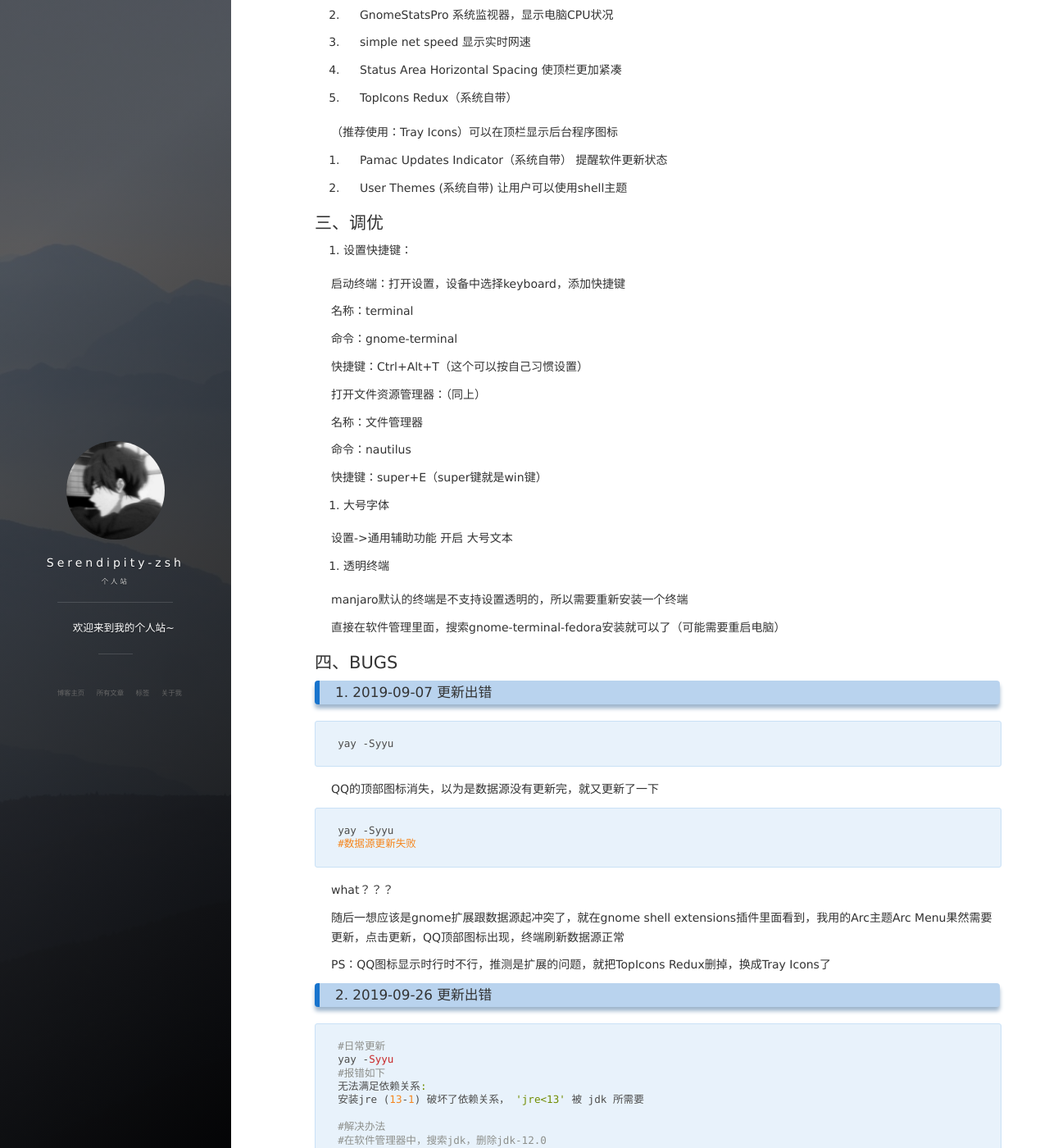
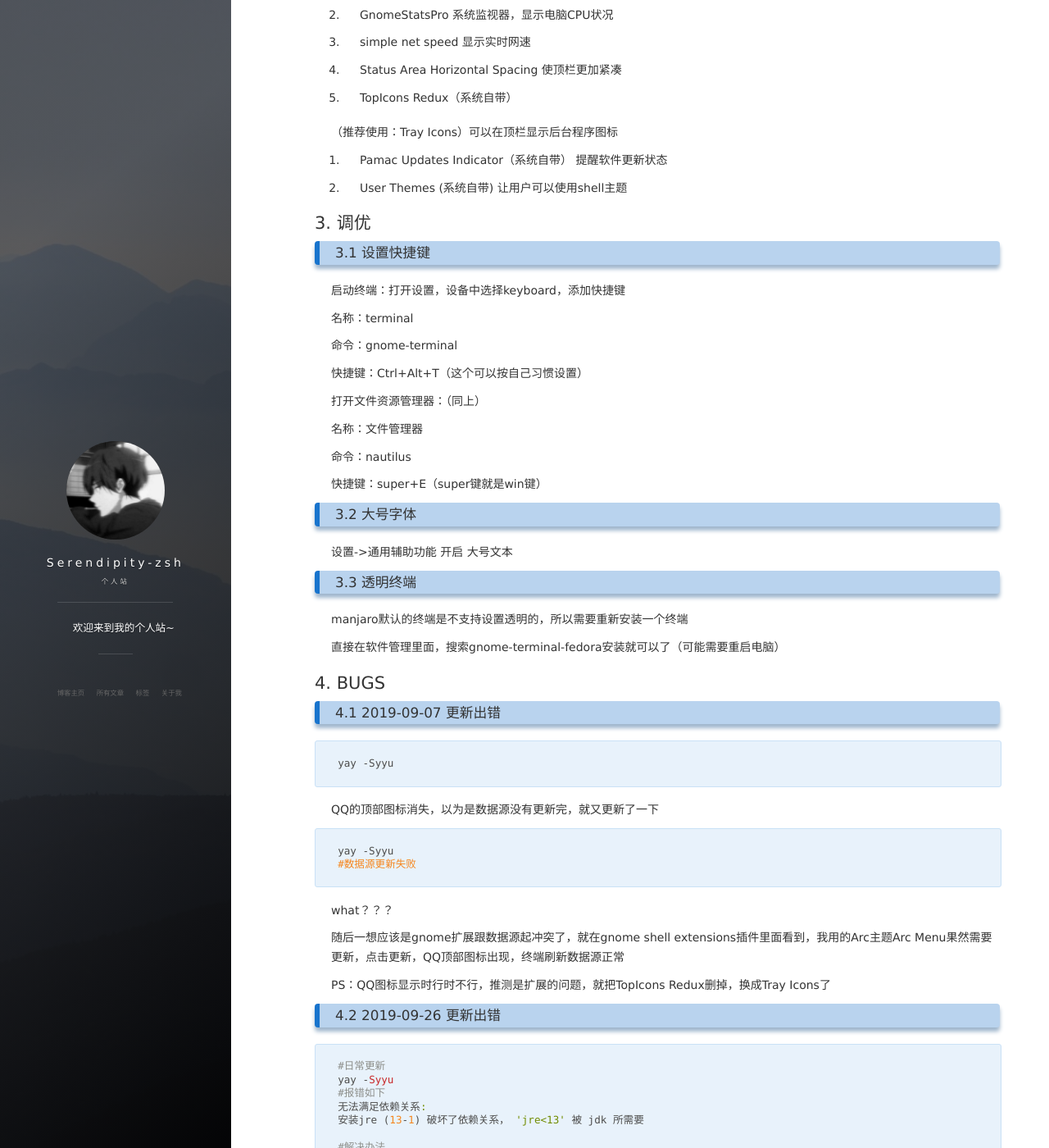
Before and after one commit to Serendipity-zsh/Serendipity-zsh.github.io, a Jekyll site: the page built from _posts/2019-08-16-Manjaro-Gnome美化调优.md, in a window 1280 px wide and 1400 px high, scrolled down 739 px. Shown: the whole window at 82% size. Built offline with Jekyll 4.4.1, drawn with Linux system fonts in a browser that asks for light colours; nearby versions of some CDN libraries; comment, search, counter and statistics services are not loaded; some of the changed text lies outside the part shown.

Commit message:
feat add

````diff
--- a/_posts/2019-08-16-Manjaro-Gnome美化调优.md
+++ b/_posts/2019-08-16-Manjaro-Gnome美化调优.md
@@ -8,11 +8,11 @@ tag: Manjaro
 
 # Manjaro-Gnome 美化调优
 
-## 一、安装插件
+## 1. 安装插件
 
 在谷歌扩展商店搜索gnome-shell extrnsion（管理Manjaro扩展的插件）
 
-## 二、美化
+## 2. 美化
 
 ### 主题
 
@@ -58,9 +58,9 @@ yay -S gnome-shell-theme-copernico-git
 8. User Themes (系统自带)
     让用户可以使用shell主题
 
-## 三、调优
+## 3. 调优
 
-1. 设置快捷键：
+### 3.1 设置快捷键
 
 启动终端：打开设置，设备中选择keyboard，添加快捷键
 
@@ -78,19 +78,19 @@ yay -S gnome-shell-theme-copernico-git
 
 快捷键：super+E（super键就是win键）
 
-2. 大号字体
+### 3.2 大号字体
 
 设置->通用辅助功能 开启 大号文本
 
-3. 透明终端
+### 3.3 透明终端
 
 manjaro默认的终端是不支持设置透明的，所以需要重新安装一个终端
 
 直接在软件管理里面，搜索gnome-terminal-fedora安装就可以了（可能需要重启电脑）
 
-## 四、BUGS
+## 4. BUGS
 
-### 1. 2019-09-07 更新出错
+### 4.1 2019-09-07 更新出错
 
 ```bash
 yay -Syyu
@@ -109,7 +109,7 @@ what？？？
 
 PS：QQ图标显示时行时不行，推测是扩展的问题，就把TopIcons Redux删掉，换成Tray Icons了
 
-### 2. 2019-09-26 更新出错
+### 4.2 2019-09-26 更新出错
 
 ```shell
 #日常更新
@@ -126,7 +126,7 @@ yay -Syyu
 #其他版本冲突也是类似的操作
 ```
 
-### 3. MySQL 异常
+### 4.3 MySQL 异常
 
 异常一：
 
@@ -189,7 +189,7 @@ cp libevent_core-2.1.so.7 libevent_core-2.1.so.6
 #之后就继续你的步骤就可以了
 ```
 
-### 4. 2019-10-12 更新出错
+### 4.4 2019-10-12 更新出错
 
 ```shell
 yay -Syyu
@@ -205,7 +205,7 @@ sudo yay -Syyu
 #完美解决
 ```
 
-### 5. 2019-10-16 更新出错
+### 4.5 2019-10-16 更新出错
 
 ```shell
 #更上次的大更新错误如出一辙
@@ -213,3 +213,11 @@ sudo yay -Syyu
 sudo pacman-mirrors -i -c China -m rank
 #选择速度快的就行，一般是ustc和sjtu
 ```
+
+## 5. 常用命令
+
+```shell
+#查看ip
+ip addr
+ip route
+```
````
